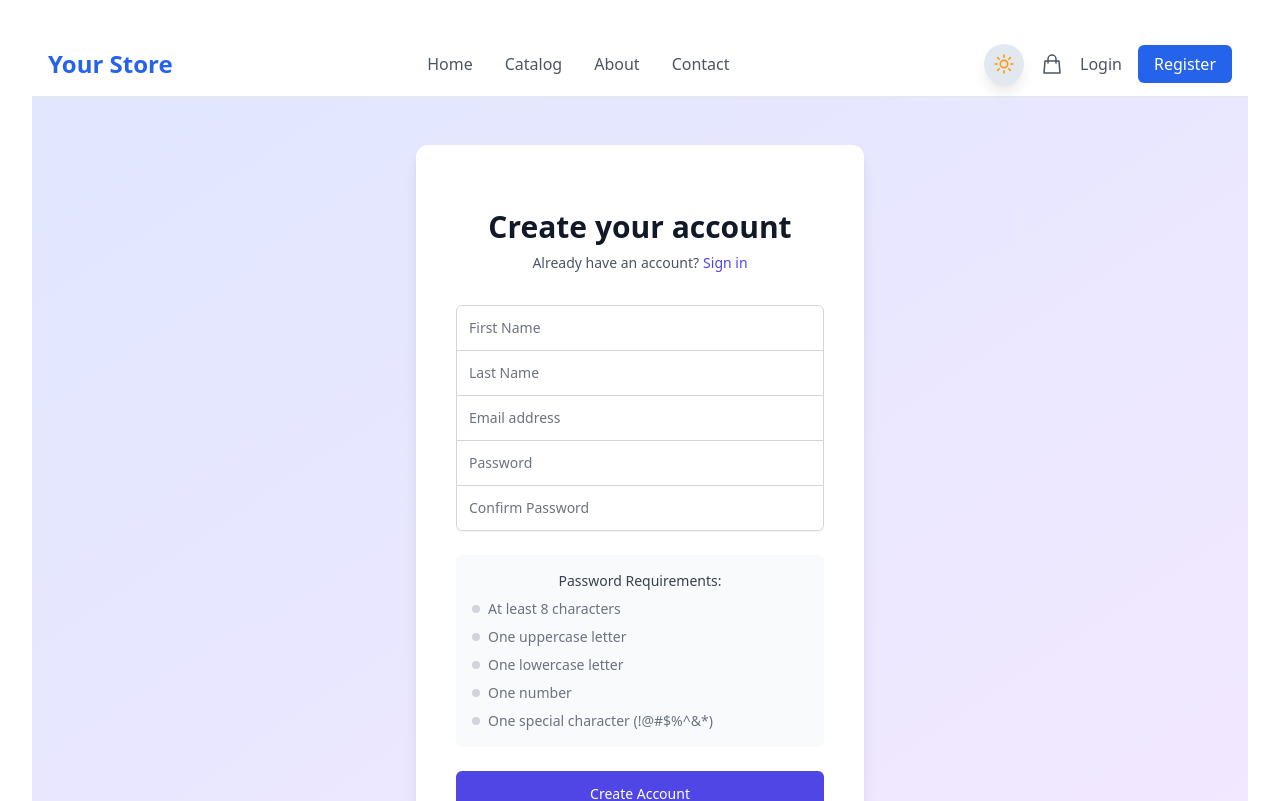
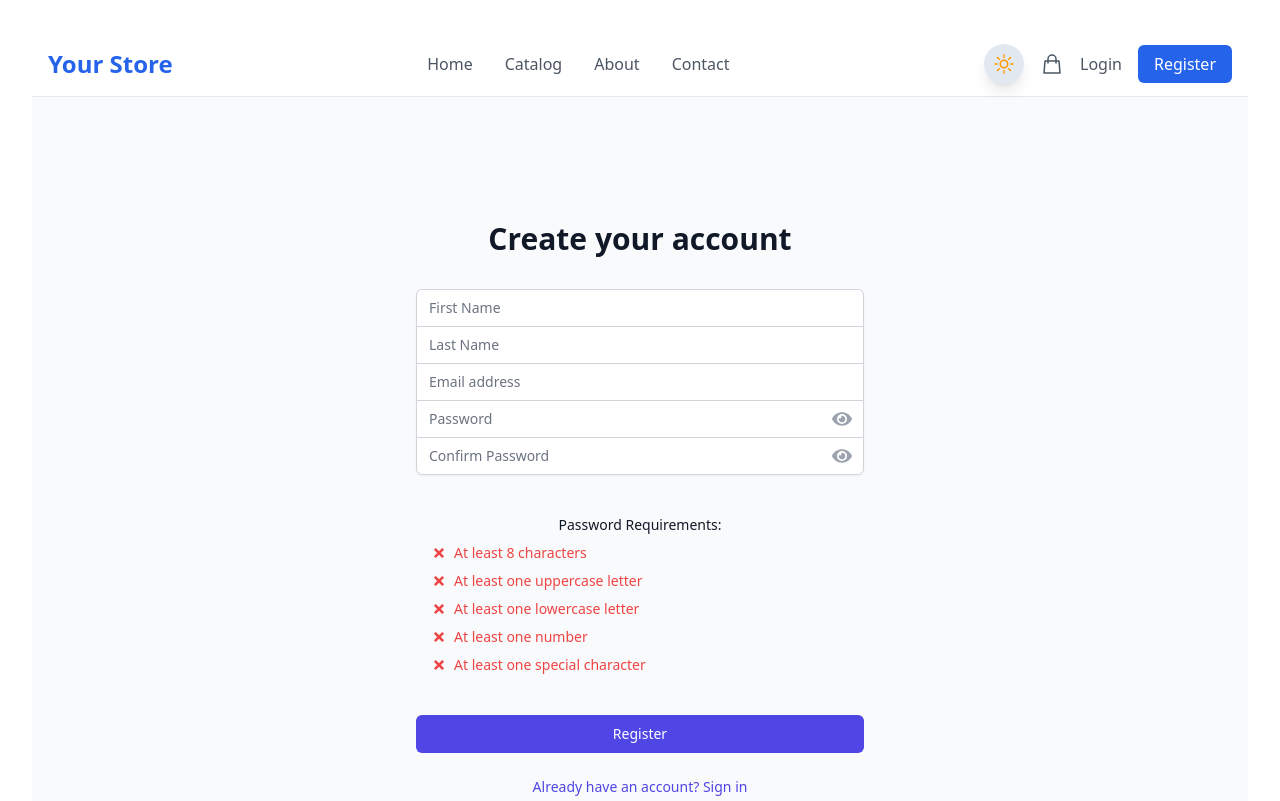
Before and after one commit to hfakeeeeee/Ecommerce, a React (Vite) app in the folder frontend/: page /register in a window 1280 px wide. Shown: the top 801 px of the page. Built offline with nearby package versions, Linux system fonts and the light colour scheme.

Commit message:
Add dark theme for login | Update visibility | Reduce session

```diff
--- a/frontend/src/AppRoutes.jsx
+++ b/frontend/src/AppRoutes.jsx
@@ -1,4 +1,4 @@
-import { Routes, Route } from 'react-router-dom'
+import { Routes, Route, Navigate } from 'react-router-dom'
 import HomePage from './pages/HomePage'
 import CatalogPage from './pages/CatalogPage'
 import ProductDetailsPage from './pages/ProductDetailsPage'
@@ -6,16 +6,62 @@
 import NotFoundPage from './pages/NotFoundPage'
 import LoginPage from './pages/LoginPage'
 import RegisterPage from './pages/RegisterPage'
+import { useAuth } from './context/AuthContext'
 
 export default function AppRoutes() {
+  const { isAuthenticated } = useAuth()
+
+  const ProtectedRoute = ({ children }) => {
+    if (!isAuthenticated) {
+      return <Navigate to="/login" />
+    }
+    return children
+  }
+
+  const AuthRoute = ({ children }) => {
+    if (isAuthenticated) {
+      return <Navigate to="/" />
+    }
+    return children
+  }
+
   return (
     <Routes>
-      <Route path="/" element={<HomePage />} />
-      <Route path="/catalog" element={<CatalogPage />} />
-      <Route path="/product/:productId" element={<ProductDetailsPage />} />
-      <Route path="/cart" element={<CartPage />} />
-      <Route path="/login" element={<LoginPage />} />
-      <Route path="/register" element={<RegisterPage />} />
+      {/* Protected Routes */}
+      <Route path="/" element={
+        <ProtectedRoute>
+          <HomePage />
+        </ProtectedRoute>
+      } />
+      <Route path="/cart" element={
+        <ProtectedRoute>
+          <CartPage />
+        </ProtectedRoute>
+      } />
+      <Route path="/catalog" element={
+        <ProtectedRoute>
+          <CatalogPage />
+        </ProtectedRoute>
+      } />
+      <Route path="/product/:id" element={
+        <ProtectedRoute>
+          <ProductDetailsPage />
+        </ProtectedRoute>
+      } />
+
+      {/* Auth Routes */}
+      <Route path="/login" element={
+        <AuthRoute>
+          <LoginPage />
+        </AuthRoute>
+      } />
+      <Route path="/register" element={
+        <AuthRoute>
+          <RegisterPage />
+        </AuthRoute>
+      } />
+
+      {/* 404 Route */}
       <Route path="*" element={<NotFoundPage />} />
     </Routes>
   )
--- a/frontend/src/pages/LoginPage.jsx
+++ b/frontend/src/pages/LoginPage.jsx
@@ -2,6 +2,7 @@
 import { Link } from 'react-router-dom';
 import { useAuth } from '../context/AuthContext';
 import { motion } from 'framer-motion';
+import { FaEye, FaEyeSlash } from 'react-icons/fa';
 
 export default function LoginPage() {
     const [formData, setFormData] = useState({
@@ -9,9 +10,8 @@
         password: ''
     });
     const [error, setError] = useState('');
-    const [isResetMode, setIsResetMode] = useState(false);
-    const [resetSuccess, setResetSuccess] = useState(false);
-    const { login, resetPassword } = useAuth();
+    const [showPassword, setShowPassword] = useState(false);
+    const { login } = useAuth();
 
     const handleChange = (e) => {
         const { name, value } = e.target;
@@ -19,22 +19,10 @@
             ...prev,
             [name]: value
         }));
-        setError('');
     };
 
     const handleSubmit = async (e) => {
         e.preventDefault();
-
-        if (isResetMode) {
-            const result = await resetPassword(formData.email);
-            if (result.success) {
-                setResetSuccess(true);
-            } else {
-                setError(result.error);
-            }
-            return;
-        }
-
         const result = await login(formData.email, formData.password);
         if (!result.success) {
             setError(result.error);
@@ -42,108 +30,73 @@
     };
 
     return (
-        <div className="min-h-screen flex items-center justify-center bg-gradient-to-br from-indigo-100 to-purple-100 py-12 px-4 sm:px-6 lg:px-8">
+        <div className="min-h-screen flex items-center justify-center bg-gray-50 dark:bg-gray-900 py-12 px-4 sm:px-6 lg:px-8">
             <motion.div
                 initial={{ opacity: 0, y: 20 }}
                 animate={{ opacity: 1, y: 0 }}
-                transition={{ duration: 0.5 }}
-                className="max-w-md w-full space-y-8 bg-white p-10 rounded-xl shadow-lg"
+                className="max-w-md w-full space-y-8"
             >
                 <div>
-                    <h2 className="mt-6 text-center text-3xl font-extrabold text-gray-900">
-                        {isResetMode ? 'Reset Password' : 'Welcome Back'}
-                    </h2>
-                    <p className="mt-2 text-center text-sm text-gray-600">
-                        {isResetMode ? 'Enter your email to reset password' : "Don't have an account?"}
-                        {!isResetMode && (
-                            <Link to="/register" className="ml-1 font-medium text-indigo-600 hover:text-indigo-500">
-                                Sign up now
-                            </Link>
-                        )}
-                    </p>
+                    <h2 className="mt-6 text-center text-3xl font-extrabold text-gray-900 dark:text-white">Sign in to your account</h2>
                 </div>
-
-                {resetSuccess ? (
-                    <div className="bg-green-50 p-4 rounded-md">
-                        <p className="text-green-800">
-                            Password reset instructions have been sent to your email.
-                        </p>
-                        <button
-                            onClick={() => {
-                                setIsResetMode(false);
-                                setResetSuccess(false);
-                            }}
-                            className="mt-4 text-sm font-medium text-green-600 hover:text-green-500"
-                        >
-                            Return to login
-                        </button>
-                    </div>
-                ) : (
                 <form className="mt-8 space-y-6" onSubmit={handleSubmit}>
                     <div className="rounded-md shadow-sm -space-y-px">
                         <div>
-                                <label htmlFor="email" className="sr-only">Email address</label>
                             <input
-                                    id="email"
                                 name="email"
                                 type="email"
                                 required
-                                    className="appearance-none rounded-t-md relative block w-full px-3 py-3 border border-gray-300 placeholder-gray-500 text-gray-900 focus:outline-none focus:ring-indigo-500 focus:border-indigo-500 focus:z-10 sm:text-sm"
+                                className="appearance-none rounded-none relative block w-full px-3 py-2 border border-gray-300 dark:border-gray-600 placeholder-gray-500 dark:placeholder-gray-400 text-gray-900 dark:text-white rounded-t-md focus:outline-none focus:ring-indigo-500 focus:border-indigo-500 focus:z-10 sm:text-sm dark:bg-gray-800"
                                 placeholder="Email address"
                                 value={formData.email}
                                 onChange={handleChange}
                             />
                         </div>
-                            {!isResetMode && (
-                                <div>
-                                    <label htmlFor="password" className="sr-only">Password</label>
+                        <div className="relative">
                             <input
-                                        id="password"
                                 name="password"
-                                        type="password"
+                                type={showPassword ? "text" : "password"}
                                 required
-                                        className="appearance-none rounded-b-md relative block w-full px-3 py-3 border border-gray-300 placeholder-gray-500 text-gray-900 focus:outline-none focus:ring-indigo-500 focus:border-indigo-500 focus:z-10 sm:text-sm"
+                                className="appearance-none rounded-none relative block w-full px-3 py-2 border border-gray-300 dark:border-gray-600 placeholder-gray-500 dark:placeholder-gray-400 text-gray-900 dark:text-white rounded-b-md focus:outline-none focus:ring-indigo-500 focus:border-indigo-500 focus:z-10 sm:text-sm dark:bg-gray-800"
                                 placeholder="Password"
                                 value={formData.password}
                                 onChange={handleChange}
                             />
+                            <button
+                                type="button"
+                                className="absolute inset-y-0 right-0 pr-3 flex items-center"
+                                onClick={() => setShowPassword(!showPassword)}
+                            >
+                                {showPassword ? (
+                                    <FaEyeSlash className="h-5 w-5 text-gray-400" />
+                                ) : (
+                                    <FaEye className="h-5 w-5 text-gray-400" />
+                                )}
+                            </button>
                         </div>
-                            )}
                     </div>
 
                     {error && (
-                            <div className="text-red-500 text-sm text-center bg-red-50 p-2 rounded">
+                        <div className="text-red-500 text-sm text-center">
                             {error}
                         </div>
                     )}
 
-                        <div className="flex items-center justify-between">
-                            <div className="text-sm">
+                    <div>
                         <button
-                                    type="button"
-                                    onClick={() => {
-                                        setIsResetMode(!isResetMode);
-                                        setError('');
-                                    }}
-                                    className="font-medium text-indigo-600 hover:text-indigo-500"
+                            type="submit"
+                            className="group relative w-full flex justify-center py-2 px-4 border border-transparent text-sm font-medium rounded-md text-white bg-indigo-600 hover:bg-indigo-700 focus:outline-none focus:ring-2 focus:ring-offset-2 focus:ring-indigo-500"
                         >
-                                    {isResetMode ? 'Back to login' : 'Forgot your password?'}
+                            Sign in
                         </button>
                     </div>
-                        </div>
 
-                        <div>
-                            <motion.button
-                                whileHover={{ scale: 1.02 }}
-                                whileTap={{ scale: 0.98 }}
-                                type="submit"
-                                className="group relative w-full flex justify-center py-3 px-4 border border-transparent text-sm font-medium rounded-md text-white bg-indigo-600 hover:bg-indigo-700 focus:outline-none focus:ring-2 focus:ring-offset-2 focus:ring-indigo-500"
-                            >
-                                {isResetMode ? 'Send Reset Instructions' : 'Sign in'}
-                            </motion.button>
+                    <div className="text-sm text-center">
+                        <Link to="/register" className="font-medium text-indigo-600 hover:text-indigo-500">
+                            Don't have an account? Register
+                        </Link>
                     </div>
                 </form>
-                )}
             </motion.div>
         </div>
     );
--- a/frontend/src/pages/RegisterPage.jsx
+++ b/frontend/src/pages/RegisterPage.jsx
@@ -1,7 +1,8 @@
-import { useState, useEffect } from 'react';
+import { useState } from 'react';
 import { Link } from 'react-router-dom';
 import { useAuth } from '../context/AuthContext';
 import { motion } from 'framer-motion';
+import { FaCheck, FaTimes, FaEye, FaEyeSlash } from 'react-icons/fa';
 
 export default function RegisterPage() {
     const [formData, setFormData] = useState({
@@ -12,31 +13,24 @@
         confirmPassword: ''
     });
     const [error, setError] = useState('');
-    const [passwordStrength, setPasswordStrength] = useState({
-        length: false,
-        uppercase: false,
-        lowercase: false,
-        number: false,
-        special: false
-    });
+    const [showPassword, setShowPassword] = useState(false);
+    const [showConfirmPassword, setShowConfirmPassword] = useState(false);
     const { register } = useAuth();
 
-    useEffect(() => {
-        validatePassword(formData.password);
-    }, [formData.password]);
-
     const validatePassword = (password) => {
-        setPasswordStrength({
+        const requirements = {
             length: password.length >= 8,
             uppercase: /[A-Z]/.test(password),
             lowercase: /[a-z]/.test(password),
             number: /[0-9]/.test(password),
             special: /[!@#$%^&*]/.test(password)
-        });
+        };
+        return requirements;
     };
 
     const isPasswordValid = () => {
-        return Object.values(passwordStrength).every(Boolean);
+        const requirements = validatePassword(formData.password);
+        return Object.values(requirements).every(Boolean);
     };
 
     const handleChange = (e) => {
@@ -75,124 +69,139 @@
 
     const PasswordRequirement = ({ met, text }) => (
         <div className="flex items-center space-x-2">
-            <div className={`w-2 h-2 rounded-full ${met ? 'bg-green-500' : 'bg-gray-300'}`} />
-            <span className={`text-sm ${met ? 'text-green-600' : 'text-gray-500'}`}>{text}</span>
+            {met ? (
+                <FaCheck className="text-green-500" />
+            ) : (
+                <FaTimes className="text-red-500" />
+            )}
+            <span className={met ? "text-green-500" : "text-red-500"}>{text}</span>
         </div>
     );
 
+    const requirements = validatePassword(formData.password);
+
     return (
-        <div className="min-h-screen flex items-center justify-center bg-gradient-to-br from-indigo-100 to-purple-100 py-12 px-4 sm:px-6 lg:px-8">
+        <div className="min-h-screen flex items-center justify-center bg-gray-50 dark:bg-gray-900 py-12 px-4 sm:px-6 lg:px-8">
             <motion.div
                 initial={{ opacity: 0, y: 20 }}
                 animate={{ opacity: 1, y: 0 }}
-                transition={{ duration: 0.5 }}
-                className="max-w-md w-full space-y-8 bg-white p-10 rounded-xl shadow-lg"
+                className="max-w-md w-full space-y-8"
             >
                 <div>
-                    <h2 className="mt-6 text-center text-3xl font-extrabold text-gray-900">
-                        Create your account
-                    </h2>
-                    <p className="mt-2 text-center text-sm text-gray-600">
-                        Already have an account?
-                        <Link to="/login" className="ml-1 font-medium text-indigo-600 hover:text-indigo-500">
-                            Sign in
-                        </Link>
-                    </p>
+                    <h2 className="mt-6 text-center text-3xl font-extrabold text-gray-900 dark:text-white">Create your account</h2>
                 </div>
 
                 <form className="mt-8 space-y-6" onSubmit={handleSubmit}>
                     <div className="rounded-md shadow-sm -space-y-px">
                         <div>
-                            <label htmlFor="firstName" className="sr-only">First Name</label>
                             <input
-                                id="firstName"
                                 name="firstName"
                                 type="text"
                                 required
-                                className="appearance-none rounded-t-md relative block w-full px-3 py-3 border border-gray-300 placeholder-gray-500 text-gray-900 focus:outline-none focus:ring-indigo-500 focus:border-indigo-500 focus:z-10 sm:text-sm"
+                                className="appearance-none rounded-none relative block w-full px-3 py-2 border border-gray-300 dark:border-gray-600 placeholder-gray-500 dark:placeholder-gray-400 text-gray-900 dark:text-white rounded-t-md focus:outline-none focus:ring-indigo-500 focus:border-indigo-500 focus:z-10 sm:text-sm dark:bg-gray-800"
                                 placeholder="First Name"
                                 value={formData.firstName}
                                 onChange={handleChange}
                             />
                         </div>
                         <div>
-                            <label htmlFor="lastName" className="sr-only">Last Name</label>
                             <input
-                                id="lastName"
                                 name="lastName"
                                 type="text"
                                 required
-                                className="appearance-none relative block w-full px-3 py-3 border border-gray-300 placeholder-gray-500 text-gray-900 focus:outline-none focus:ring-indigo-500 focus:border-indigo-500 focus:z-10 sm:text-sm"
+                                className="appearance-none rounded-none relative block w-full px-3 py-2 border border-gray-300 dark:border-gray-600 placeholder-gray-500 dark:placeholder-gray-400 text-gray-900 dark:text-white focus:outline-none focus:ring-indigo-500 focus:border-indigo-500 focus:z-10 sm:text-sm dark:bg-gray-800"
                                 placeholder="Last Name"
                                 value={formData.lastName}
                                 onChange={handleChange}
                             />
                         </div>
                         <div>
-                            <label htmlFor="email" className="sr-only">Email address</label>
                             <input
-                                id="email"
                                 name="email"
                                 type="email"
                                 required
-                                className="appearance-none relative block w-full px-3 py-3 border border-gray-300 placeholder-gray-500 text-gray-900 focus:outline-none focus:ring-indigo-500 focus:border-indigo-500 focus:z-10 sm:text-sm"
+                                className="appearance-none rounded-none relative block w-full px-3 py-2 border border-gray-300 dark:border-gray-600 placeholder-gray-500 dark:placeholder-gray-400 text-gray-900 dark:text-white focus:outline-none focus:ring-indigo-500 focus:border-indigo-500 focus:z-10 sm:text-sm dark:bg-gray-800"
                                 placeholder="Email address"
                                 value={formData.email}
                                 onChange={handleChange}
                             />
                         </div>
-                        <div>
-                            <label htmlFor="password" className="sr-only">Password</label>
+                        <div className="relative">
                             <input
-                                id="password"
                                 name="password"
-                                type="password"
+                                type={showPassword ? "text" : "password"}
                                 required
-                                className="appearance-none relative block w-full px-3 py-3 border border-gray-300 placeholder-gray-500 text-gray-900 focus:outline-none focus:ring-indigo-500 focus:border-indigo-500 focus:z-10 sm:text-sm"
+                                className="appearance-none rounded-none relative block w-full px-3 py-2 border border-gray-300 dark:border-gray-600 placeholder-gray-500 dark:placeholder-gray-400 text-gray-900 dark:text-white focus:outline-none focus:ring-indigo-500 focus:border-indigo-500 focus:z-10 sm:text-sm dark:bg-gray-800"
                                 placeholder="Password"
                                 value={formData.password}
                                 onChange={handleChange}
                             />
+                            <button
+                                type="button"
+                                className="absolute inset-y-0 right-0 pr-3 flex items-center"
+                                onClick={() => setShowPassword(!showPassword)}
+                            >
+                                {showPassword ? (
+                                    <FaEyeSlash className="h-5 w-5 text-gray-400" />
+                                ) : (
+                                    <FaEye className="h-5 w-5 text-gray-400" />
+                                )}
+                            </button>
                         </div>
-                        <div>
-                            <label htmlFor="confirmPassword" className="sr-only">Confirm Password</label>
+                        <div className="relative">
                             <input
-                                id="confirmPassword"
                                 name="confirmPassword"
-                                type="password"
+                                type={showConfirmPassword ? "text" : "password"}
                                 required
-                                className="appearance-none rounded-b-md relative block w-full px-3 py-3 border border-gray-300 placeholder-gray-500 text-gray-900 focus:outline-none focus:ring-indigo-500 focus:border-indigo-500 focus:z-10 sm:text-sm"
+                                className="appearance-none rounded-none relative block w-full px-3 py-2 border border-gray-300 dark:border-gray-600 placeholder-gray-500 dark:placeholder-gray-400 text-gray-900 dark:text-white rounded-b-md focus:outline-none focus:ring-indigo-500 focus:border-indigo-500 focus:z-10 sm:text-sm dark:bg-gray-800"
                                 placeholder="Confirm Password"
                                 value={formData.confirmPassword}
                                 onChange={handleChange}
                             />
+                            <button
+                                type="button"
+                                className="absolute inset-y-0 right-0 pr-3 flex items-center"
+                                onClick={() => setShowConfirmPassword(!showConfirmPassword)}
+                            >
+                                {showConfirmPassword ? (
+                                    <FaEyeSlash className="h-5 w-5 text-gray-400" />
+                                ) : (
+                                    <FaEye className="h-5 w-5 text-gray-400" />
+                                )}
+                            </button>
                         </div>
                     </div>
 
-                    <div className="bg-gray-50 p-4 rounded-md space-y-2">
-                        <h3 className="text-sm font-medium text-gray-700">Password Requirements:</h3>
-                        <PasswordRequirement met={passwordStrength.length} text="At least 8 characters" />
-                        <PasswordRequirement met={passwordStrength.uppercase} text="One uppercase letter" />
-                        <PasswordRequirement met={passwordStrength.lowercase} text="One lowercase letter" />
-                        <PasswordRequirement met={passwordStrength.number} text="One number" />
-                        <PasswordRequirement met={passwordStrength.special} text="One special character (!@#$%^&*)" />
+                    <div className="rounded-md bg-gray-50 dark:bg-gray-800 p-4">
+                        <h4 className="text-sm font-medium text-gray-900 dark:text-white mb-2">Password Requirements:</h4>
+                        <div className="space-y-2 text-sm">
+                            <PasswordRequirement met={requirements.length} text="At least 8 characters" />
+                            <PasswordRequirement met={requirements.uppercase} text="At least one uppercase letter" />
+                            <PasswordRequirement met={requirements.lowercase} text="At least one lowercase letter" />
+                            <PasswordRequirement met={requirements.number} text="At least one number" />
+                            <PasswordRequirement met={requirements.special} text="At least one special character" />
+                        </div>
                     </div>
 
                     {error && (
-                        <div className="text-red-500 text-sm text-center bg-red-50 p-2 rounded">
+                        <div className="text-red-500 text-sm text-center">
                             {error}
                         </div>
                     )}
 
                     <div>
-                        <motion.button
-                            whileHover={{ scale: 1.02 }}
-                            whileTap={{ scale: 0.98 }}
+                        <button
                             type="submit"
-                            className="group relative w-full flex justify-center py-3 px-4 border border-transparent text-sm font-medium rounded-md text-white bg-indigo-600 hover:bg-indigo-700 focus:outline-none focus:ring-2 focus:ring-offset-2 focus:ring-indigo-500"
+                            className="group relative w-full flex justify-center py-2 px-4 border border-transparent text-sm font-medium rounded-md text-white bg-indigo-600 hover:bg-indigo-700 focus:outline-none focus:ring-2 focus:ring-offset-2 focus:ring-indigo-500"
                         >
-                            Create Account
-                        </motion.button>
+                            Register
+                        </button>
+                    </div>
+
+                    <div className="text-sm text-center">
+                        <Link to="/login" className="font-medium text-indigo-600 hover:text-indigo-500">
+                            Already have an account? Sign in
+                        </Link>
                     </div>
                 </form>
             </motion.div>
```
Also changed, not shown: 1 other file (tests, documents, lock files or other folders). Lines whose indentation alone changed are shown as unchanged.
